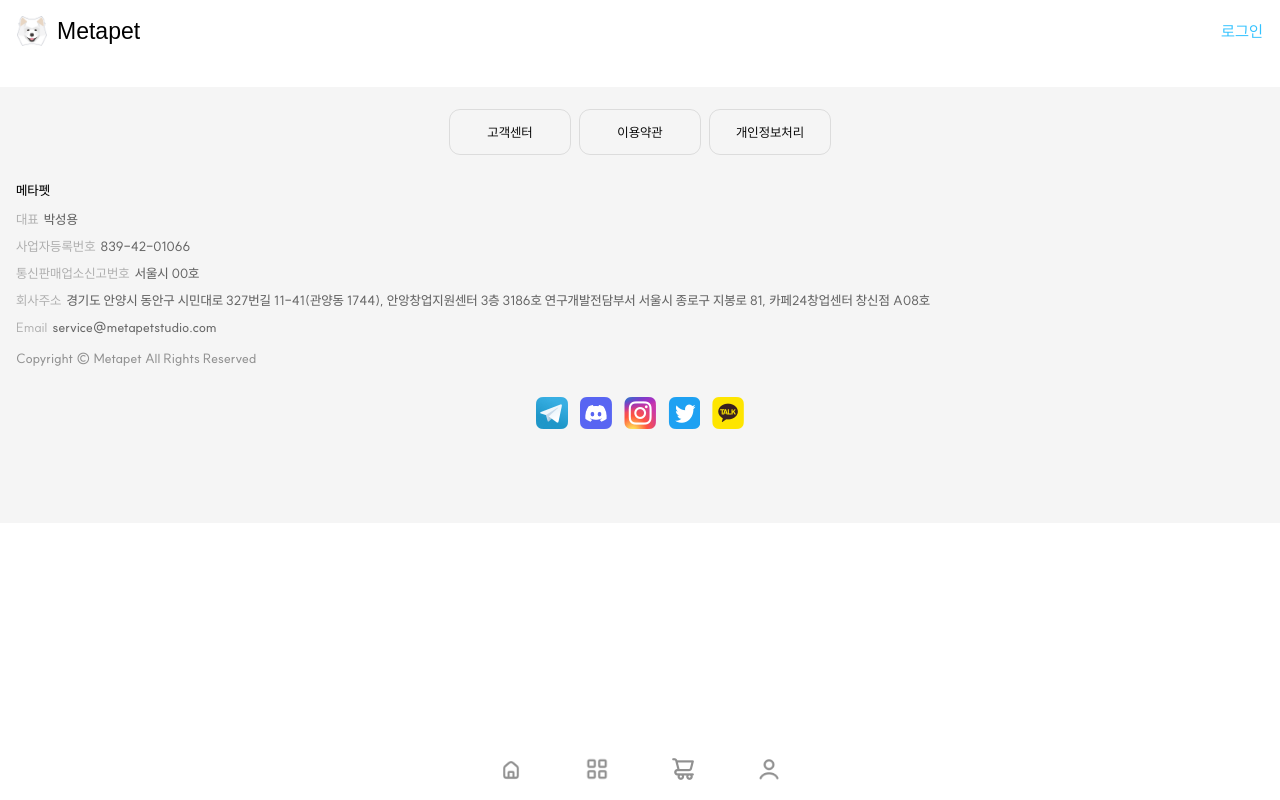
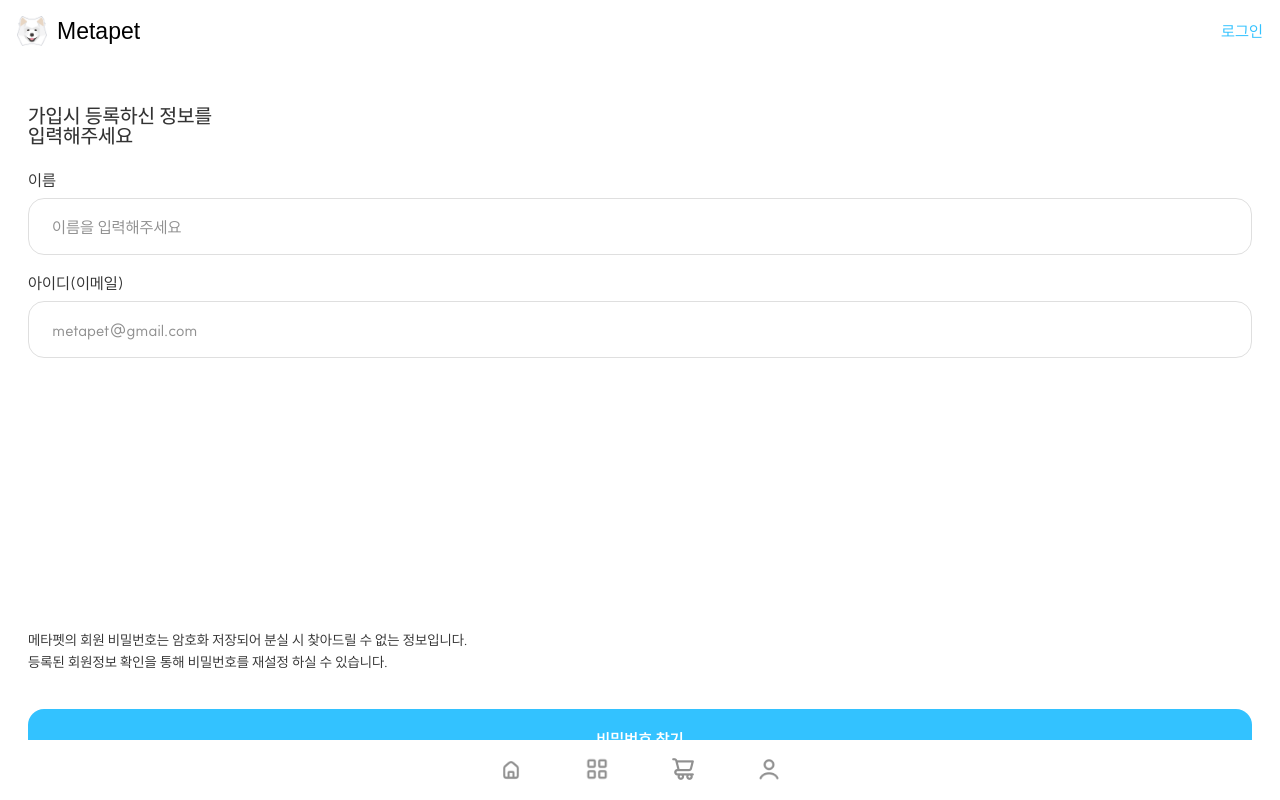
Before and after one commit to KimDongSin/metaPetShop, a React (Create React App) app: page /pwdFind in a window 1280 px wide. Shown: the top 800 px of the page. Built offline with nearby package versions, Linux system fonts and the light colour scheme; the HTML template or start-up script is replaced by a standard one.

Commit message:
비밀번호 찾기 step1

```diff
--- a/src/pages/InfoFind/IdFind.js
+++ b/src/pages/InfoFind/IdFind.js
@@ -1,6 +1,6 @@
 import styled from "styled-components";
 import FormInput from "../../components/form/FormInput";
-import { JoinBtn, LoginBtn } from "../../components/styled/UI/button/Button";
+import { LoginBtn } from "../../components/styled/UI/button/Button";
 
 const Wrap = styled.div`
     padding: 19px 28px 46px;
--- a/src/pages/InfoFind/PwdFind.js
+++ b/src/pages/InfoFind/PwdFind.js
@@ -1,13 +1,54 @@
 import styled from "styled-components";
+import FormInput from "../../components/form/FormInput";
+import { LoginBtn } from "../../components/styled/UI/button/Button";
 
 const Wrap = styled.div`
+    padding: 19px 28px 46px;
+    & .id__find__title{
+        font-size: 20px;
+        color: #333333;
+        font-weight: 500;
+    }
 
+    & .find__input__wrap{
+        margin: 26px 0 16px;
+    }
+
+    & .find__input__wrap > div:first-child{
+        margin-bottom: 20px;
+    }
+
+    & .phrases__wrap{
+        color: #333333;
+        font-size: 14px;
+        line-height: 22px;
+        margin-top: 271px;
+    }
+
+    & .idfind__step1__btn{
+        margin-top: 36px;
+    }
 `;
 
 const PwdFind = () => {
     return(
         <Wrap>
+            <p className="id__find__title">
+                가입시 등록하신 정보를<br />
+                입력해주세요
+            </p>
 
+            <div className="find__input__wrap">
+                <FormInput title="이름" placeholder="이름을 입력해주세요">이름</FormInput>
+                <FormInput title="아이디(이메일)" placeholder="metapet@gmail.com">전화번호</FormInput>
+            </div>
+
+            <p className="phrases__wrap">
+            메타펫의 회원 비밀번호는 암호화 저장되어 분실 시 찾아드릴 수 없는 정보입니다.<br/>
+            등록된 회원정보 확인을 통해 비밀번호를 재설정 하실 수 있습니다.
+            </p>
+
+            <LoginBtn className="idfind__step1__btn">비밀번호 찾기</LoginBtn>
         </Wrap>
     );
 }
```
